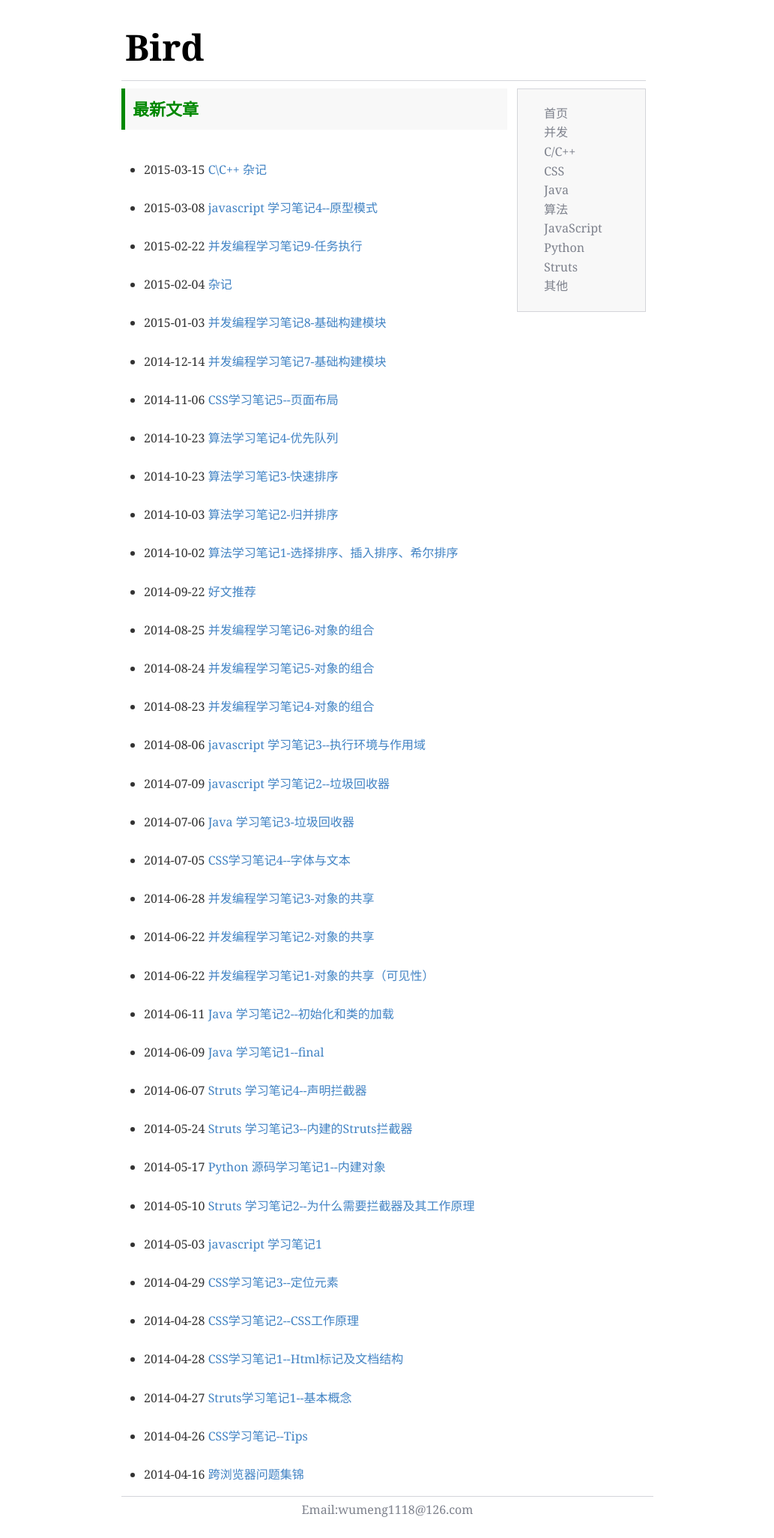
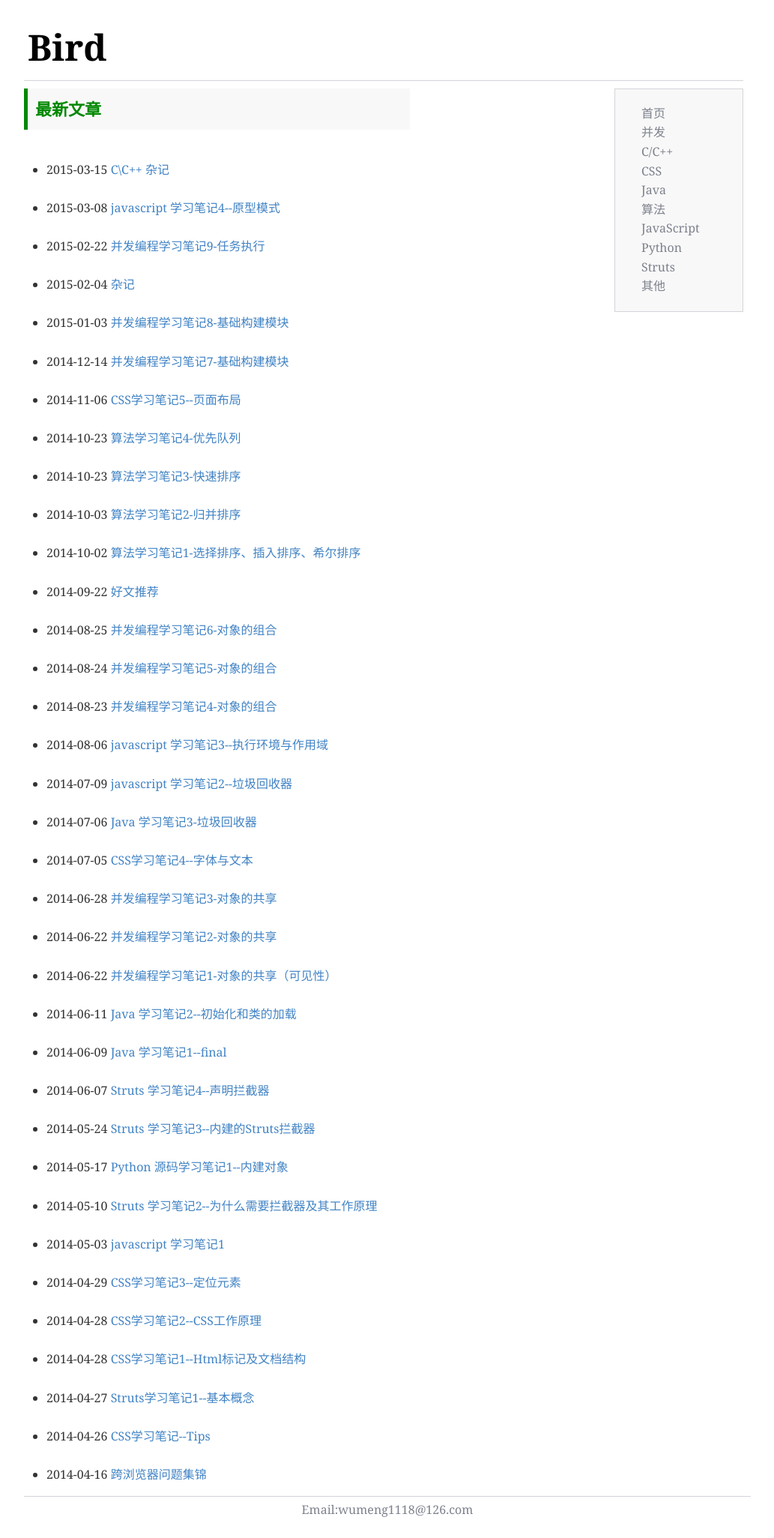
Before and after one commit to Qing-Shuang/Bird, a Jekyll site: the page built from index.html, in a window 1280 px wide. Shown: the whole page at 75% size, without its empty margins (128-1161 px from the left). Built offline with Jekyll 4.4.1, drawn with Linux system fonts in a browser that asks for light colours; Markdown is read by kramdown in place of the engine named in the settings; the list of posts is cut into pages by our own code.

Commit message:
Update markdownpad-github.css

```diff
--- a/css/markdownpad-github.css
+++ b/css/markdownpad-github.css
@@ -26,7 +26,8 @@ body {
   color: #333;
   background-color: #fff;
   padding: 20px;
-  max-width: 700px;
+  max-width: 960px;
+  min-width: 640px;
   margin: 0 auto;
 }
 
```
